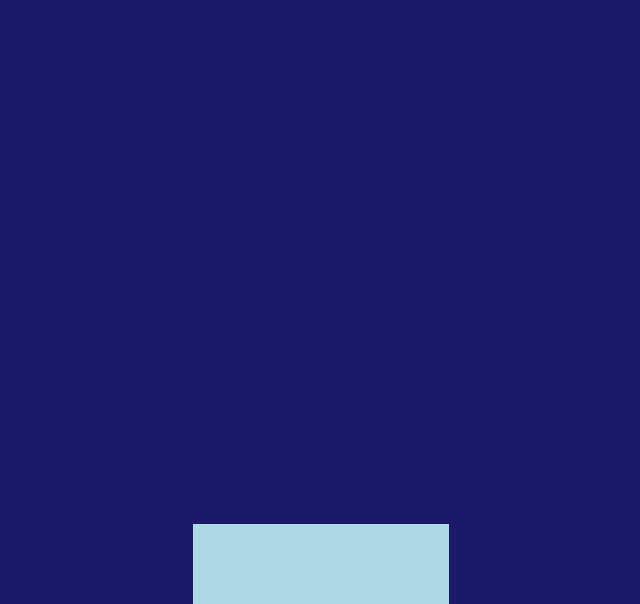
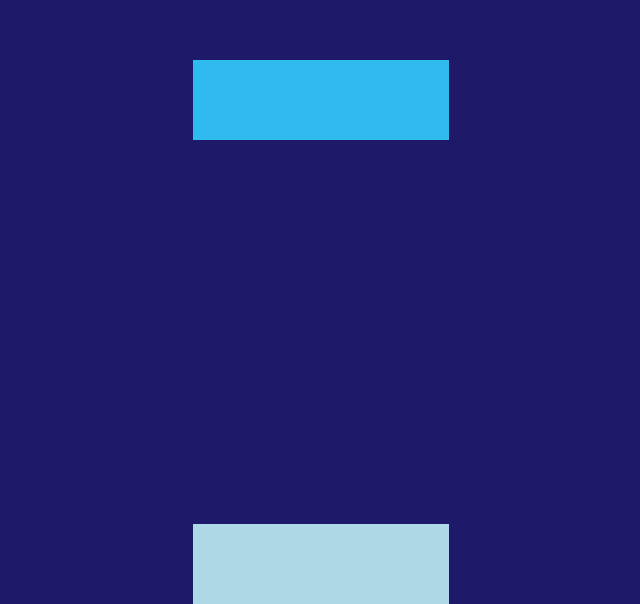
Before and after one commit to MonASV/oop-game-codealong, a plain HTML site: page index.html in a window 1280 px wide. Shown: the part 196-800 px from the top of the page, without its empty margins (319-959 px from the left). Drawn offline with Linux system fonts and the light colour scheme.

Commit message:
add obstacles and move obstacles functionality added

```diff
--- a/css/main.css
+++ b/css/main.css
@@ -15,3 +15,8 @@ body{
     position: absolute;
 
 }
+
+.obstacle {
+    background-color: rgb(47, 187, 238);
+    position: absolute;
+}
--- a/js/main.js
+++ b/js/main.js
@@ -1,5 +1,5 @@
 class Player {
-    constructor(){
+    constructor() {
         this.domElement = null;
         this.positionX = 40;
         this.positionY = 0;
@@ -8,28 +8,83 @@ class Player {
 
         this.createDomElement();
     }
-    createDomElement(){
+    createDomElement() {
         this.domElement = document.createElement("div");
         this.domElement.id = "player";
         this.domElement.style.width = this.width + "vw";
         this.domElement.style.height = this.height + "vh";
-        this.domElement.style.left = this.positionX +"vw";
+        this.domElement.style.left = this.positionX + "vw";
         this.domElement.style.bottom = this.positionY + "vh";
 
         const parentElm = document.getElementById("board");
         parentElm.appendChild(this.domElement);
     }
-    moveLeft(){
+    moveLeft() {
         this.positionX--;//modify info
-        this.domElement.style.left = this.positionX +"vw"; //update user interface
+        this.domElement.style.left = this.positionX + "vw"; //update user interface
     }
-    moveRight(){
+    moveRight() {
         this.positionX++;
-        this.domElement.style.left = this.positionX +"vw";
+        this.domElement.style.left = this.positionX + "vw";
     }
 }
 
+
+
+class Obstacle {
+    constructor() {
+        this.positionX = 40;
+        this.positionY = 100;
+        this.width = 20;
+        this.height = 10;
+        this.domElement = null;
+
+        this.createDomElement();
+    }
+    createDomElement() {
+        // create dom element
+        this.domElement = document.createElement("div");
+
+        // set id
+        this.domElement.className = "obstacle";
+        this.domElement.style.width = this.width + "vw";
+        this.domElement.style.height = this.height + "vh";
+        this.domElement.style.left = this.positionX + "vw";
+        this.domElement.style.bottom = this.positionY + "vh";
+
+        //append to the dom
+        const parentElm = document.getElementById("board");
+        parentElm.appendChild(this.domElement);
+    }
+    moveDown() {
+        this.positionY -= 2;
+        this.domElement.style.bottom = this.positionY + "vh";
+    }
+}
+
+
+
 const player = new Player();
+
+
+const obstaclesArr = [];  //will store instances of the class Obstacle
+
+
+
+// create obstacles
+setInterval(() => {
+    const newObstacle = new Obstacle();
+    obstaclesArr.push(newObstacle);
+}, 3000);
+
+
+// move all obstacles
+setInterval(() => {
+    obstaclesArr.forEach((obstacleInstance) => {
+        obstacleInstance.moveDown();
+    });
+}, 100);
+
 
 
 document.addEventListener("keydown", (event) => {
@@ -38,5 +93,4 @@ document.addEventListener("keydown", (event) => {
     } else if (event.key === "ArrowRight") {
         player.moveRight();
     }
-
 });
```
